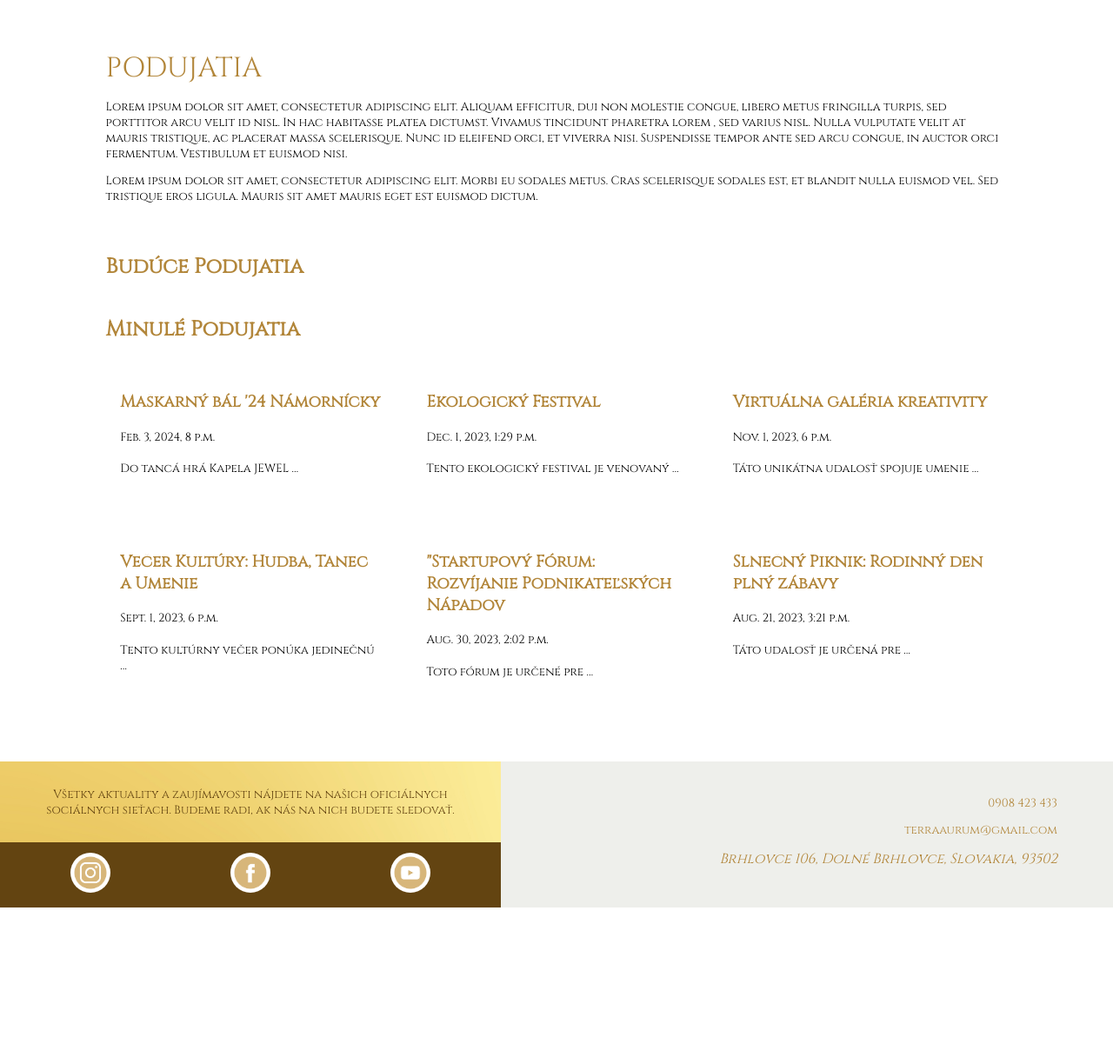
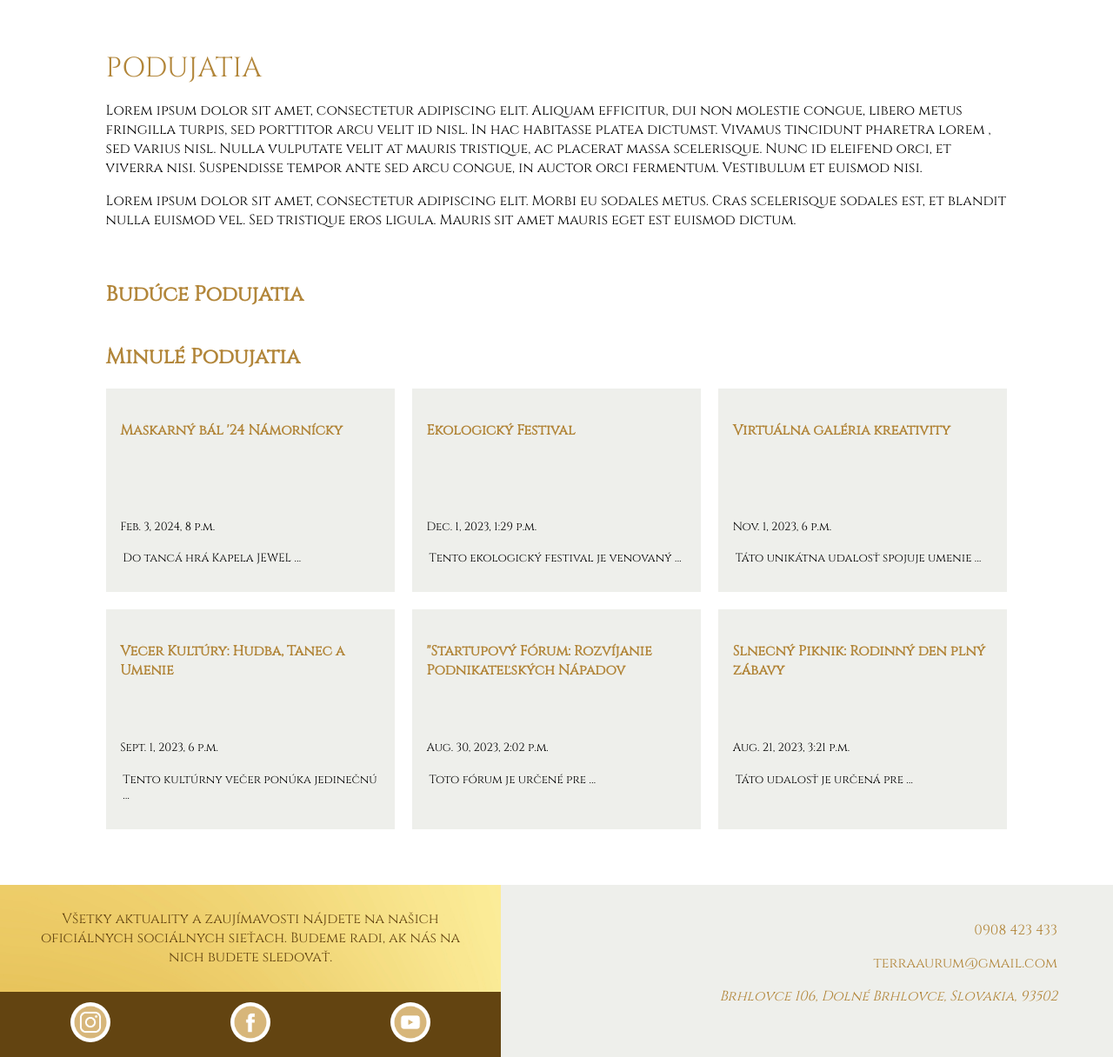
Before and after one commit to CodeSproutOrg/terra_aurum, a Django app: page /events in a window 1280 px wide. Shown: the part 139-1355 px from the top of the page at 87% size. Before the commit the page ends 1183 px from the top, so only its background shows below. Run offline with Django 4.2, Linux system fonts and the light colour scheme; data comes from the database, SQL or seed files in the repository; both versions use the stored data as it was after the commit.

Commit message:
CSS fixes

```diff
--- a/static/css/events.css
+++ b/static/css/events.css
@@ -4,12 +4,23 @@
     display: grid;
     grid-template-columns: repeat(auto-fill, minmax(30%, 1fr));
     grid-gap: 20px;
+
+    .event {
+        background-color: #EEEFEB;
+        padding: 5%;
+        & .event-header {
+            & a {
+                & h4 {
+                    margin: 20px 0 0 0;
+                    height: 100px;
+                }
+            }
+        }
+        p {font-size: smaller;}
+    }
 }
 
-.event {
-    padding: 5%;}
-     p {font-size: smaller;}
-}
+
 
 @media screen and (max-width: 426px) {
     #content-inside > div:nth-child(2) {
--- a/static/css/index.css
+++ b/static/css/index.css
@@ -53,6 +53,10 @@
     min-width: 95%;
     padding-right: 5%;
     scroll-snap-align: center;
+
+    .event-content {
+        height: 70%;
+    };
 }
 .main-event-header {
     display: flex;
@@ -62,7 +66,6 @@
     padding: 1%;
 }
 .event-content {
-    height: 70%;
     display: flex;
     flex-direction: column;
     justify-content: space-between;
@@ -73,11 +76,11 @@
         font-style: italic;
         padding: 1% 2%;
         margin: 1%;
-    }
-
+    };
     & p {
         margin-top: 5px;
-    }
+        padding: 0 1%;
+    };
 }
 
 /* Contact form */
--- a/templates/pages/events/events.html
+++ b/templates/pages/events/events.html
@@ -31,7 +31,7 @@
                 <div class="event">
                     <div class="event-header">
                         <a href="{% url 'event' event.slug %}">
-                            <h3 class="color">{{ event.title }}</h3>
+                            <h4 class="color">{{ event.title }}</h4>
                         </a>
                         <p>{{ event.time }}</p>
                     </div>
@@ -50,7 +50,7 @@
                 <div class="event">
                     <div class="event-header">
                         <a href="{% url 'event' event.slug %}">
-                            <h3 class="color">{{ event.title }}</h3>
+                            <h4 class="color">{{ event.title }}</h4>
                         </a>
                         <p>{{ event.time }}</p>
                     </div>
```
Also changed, not shown: terra_aurum/settings.py (+4 -12 lines), db.sqlite3, 2 other files.
